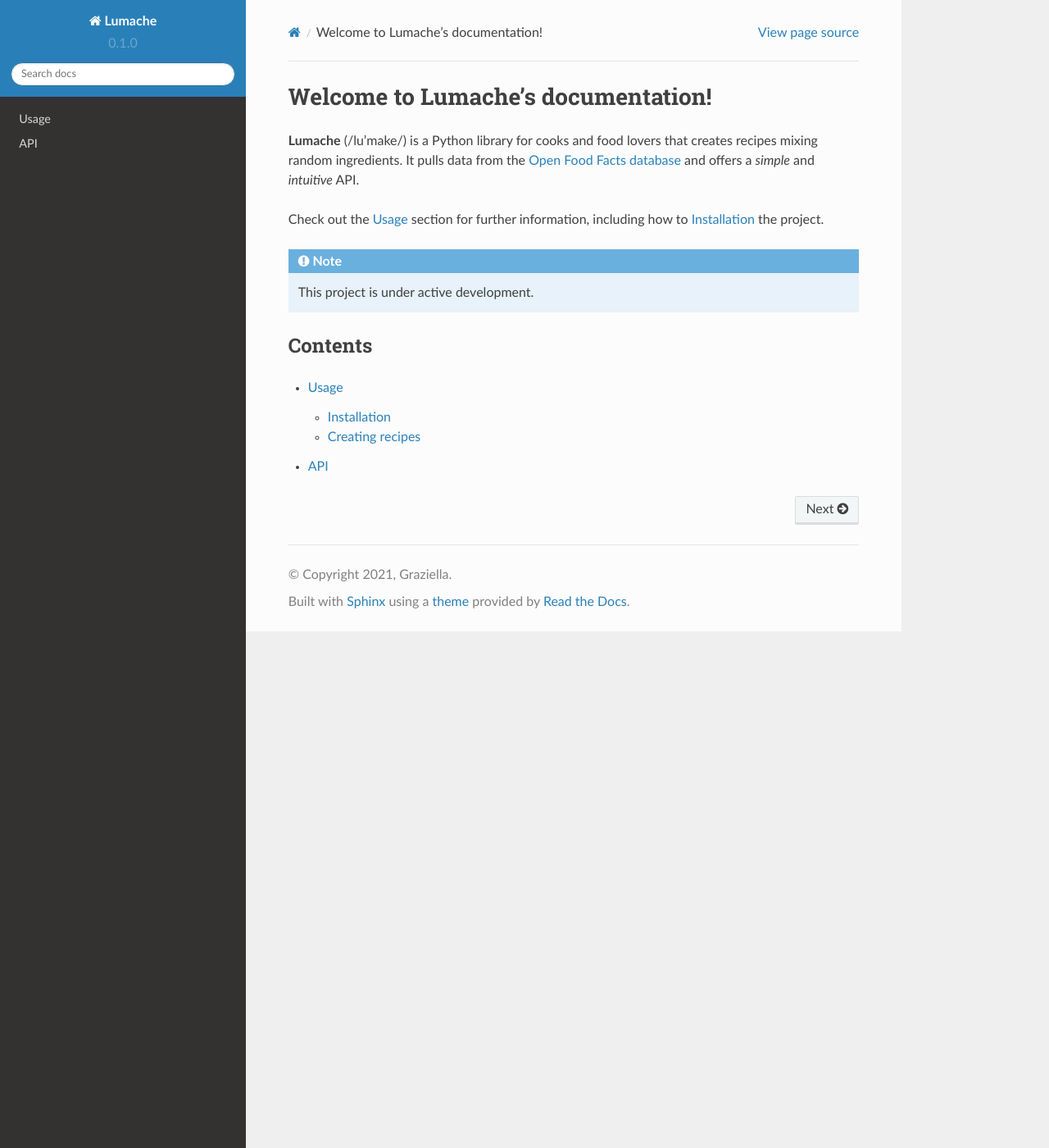
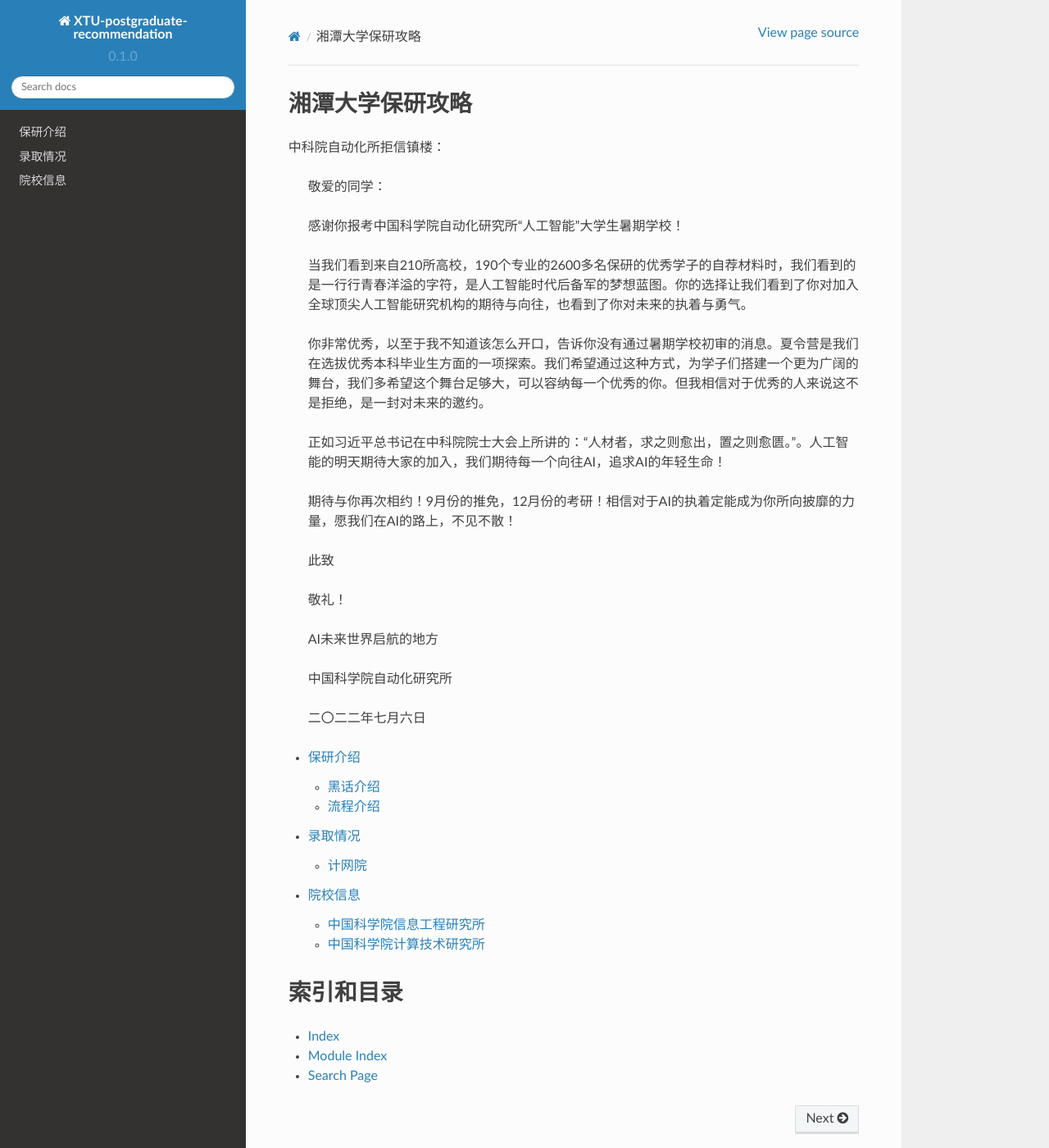
Before and after one commit to ASC8384/XTU-postgraduate-recommendation, a Sphinx documentation site: the page built from docs/source/index.rst, in a window 1280 px wide and 1400 px high. Shown: the whole window at 82% size. Built offline with Sphinx 7.4.7 and the Read the Docs theme 2.0.0, drawn with Linux system fonts in a browser that asks for light colours; some of the changed text lies outside the part shown.

Commit message:
基础框架

```diff
--- /dev/null
+++ b/README.md
@@ -0,0 +1,3 @@
+# 湘潭大学保研攻略
+
+WIP
--- a/docs/source/api.rst
+++ /dev/null
@@ -1,7 +0,0 @@
-API
-===
-
-.. autosummary::
-   :toctree: generated
-
-   lumache
--- a/docs/source/conf.py
+++ b/docs/source/conf.py
@@ -2,9 +2,9 @@
 
 # -- Project information
 
-project = 'Lumache'
-copyright = '2021, Graziella'
-author = 'Graziella'
+project = 'XTU-postgraduate-recommendation'
+copyright = '2022, ASC_8384'
+author = 'ASC_8384'
 
 release = '0.1'
 version = '0.1.0'
@@ -17,6 +17,8 @@
     'sphinx.ext.autodoc',
     'sphinx.ext.autosummary',
     'sphinx.ext.intersphinx',
+    'recommonmark',
+    'sphinx_markdown_tables'
 ]
 
 intersphinx_mapping = {
@@ -33,3 +35,17 @@
 
 # -- Options for EPUB output
 epub_show_urls = 'footnote'
+
+# -- Options for PDF output
+latex_engine = 'xelatex'
+latex_use_xindy = False
+latex_elements = {
+    'preamble': '\\usepackage[UTF8]{ctex}\n',
+}
+
+# Markdown
+source_parsers = {
+    '.md': 'recommonmark.parser.CommonMarkParser',
+}
+
+source_suffix = ['.rst', '.md']
--- a/docs/source/index.rst
+++ b/docs/source/index.rst
@@ -1,22 +1,41 @@
-Welcome to Lumache's documentation!
-===================================
+湘潭大学保研攻略
+================================================================
 
-**Lumache** (/lu'make/) is a Python library for cooks and food lovers
-that creates recipes mixing random ingredients.
-It pulls data from the `Open Food Facts database <https://world.openfoodfacts.org/>`_
-and offers a *simple* and *intuitive* API.
+中科院自动化所拒信镇楼：
 
-Check out the :doc:`usage` section for further information, including
-how to :ref:`installation` the project.
+    敬爱的同学：
 
-.. note::
+    感谢你报考中国科学院自动化研究所“人工智能”大学生暑期学校！
 
-   This project is under active development.
+    当我们看到来自210所高校，190个专业的2600多名保研的优秀学子的自荐材料时，我们看到的是一行行青春洋溢的字符，是人工智能时代后备军的梦想蓝图。你的选择让我们看到了你对加入全球顶尖人工智能研究机构的期待与向往，也看到了你对未来的执着与勇气。
 
-Contents
---------
+    你非常优秀，以至于我不知道该怎么开口，告诉你没有通过暑期学校初审的消息。夏令营是我们在选拔优秀本科毕业生方面的一项探索。我们希望通过这种方式，为学子们搭建一个更为广阔的舞台，我们多希望这个舞台足够大，可以容纳每一个优秀的你。但我相信对于优秀的人来说这不是拒绝，是一封对未来的邀约。
+
+    正如习近平总书记在中科院院士大会上所讲的：“人材者，求之则愈出，置之则愈匮。”。人工智能的明天期待大家的加入，我们期待每一个向往AI，追求AI的年轻生命！
+
+    期待与你再次相约！9月份的推免，12月份的考研！相信对于AI的执着定能成为你所向披靡的力量，愿我们在AI的路上，不见不散！
+
+    此致
+
+    敬礼！
+
+    AI未来世界启航的地方
+
+    中国科学院自动化研究所
+
+    二〇二二年七月六日
 
 .. toctree::
+    :maxdepth: 2
+    :glob:
 
-   usage
-   api
+    信息/*
+    院校/index.rst
+
+
+索引和目录
+==================
+
+* :ref:`genindex`
+* :ref:`modindex`
+* :ref:`search`
--- /dev/null
+++ b/docs/source/信息/保研介绍.md
@@ -0,0 +1,7 @@
+# 保研介绍
+
+[保研](https://baike.baidu.com/item/%E4%BF%9D%E7%A0%94/3203304)（全称：推荐优秀应届本科毕业生免试攻读硕士学位研究生），顾名思义，就是被保送者不经过笔试等初试一些程序，通过一个考评形式鉴定学生的学习成绩、综合素质等，在一个允许的范围内，由本科所在学校推荐，并经招生单位考核后录取为研究生。
+
+## 黑话介绍
+
+## 流程介绍
--- /dev/null
+++ b/docs/source/信息/录取情况.md
@@ -0,0 +1,3 @@
+# 录取情况
+
+## 计网院
--- /dev/null
+++ b/docs/source/院校/index.rst
@@ -0,0 +1,8 @@
+院校信息
+================================================================
+
+.. toctree::
+    :maxdepth: 2
+    :glob:
+
+    **/index*
--- /dev/null
+++ b/docs/source/院校/中国科学院信息工程研究所/index.rst
@@ -0,0 +1,8 @@
+中国科学院信息工程研究所
+===================================
+
+.. toctree::
+    :maxdepth: 1
+    :glob:
+
+    *
--- /dev/null
+++ b/docs/source/院校/中国科学院信息工程研究所/第二研究室.md
@@ -0,0 +1 @@
+# 第二研究室
--- /dev/null
+++ b/docs/source/院校/中国科学院计算技术研究所/index.rst
@@ -0,0 +1,8 @@
+中国科学院计算技术研究所
+================================================================
+
+.. toctree::
+    :maxdepth: 1
+    :glob:
+
+    *
```
Also changed, not shown: README.rst (deleted, +0 -9 lines), docs/source/usage.rst (deleted, +0 -33 lines), docs/source/院校/中国科学院信息工程研究所/第五研究室.md (added, +3 -0 lines), docs/source/院校/中国科学院计算技术研究所/计算机体系结构国家重点实验室.md (added, +3 -0 lines), lumache.py (deleted, +0 -23 lines), pyproject.toml (deleted, +0 -8 lines), requirements.txt (added, +35 -0 lines), 1 other file.
